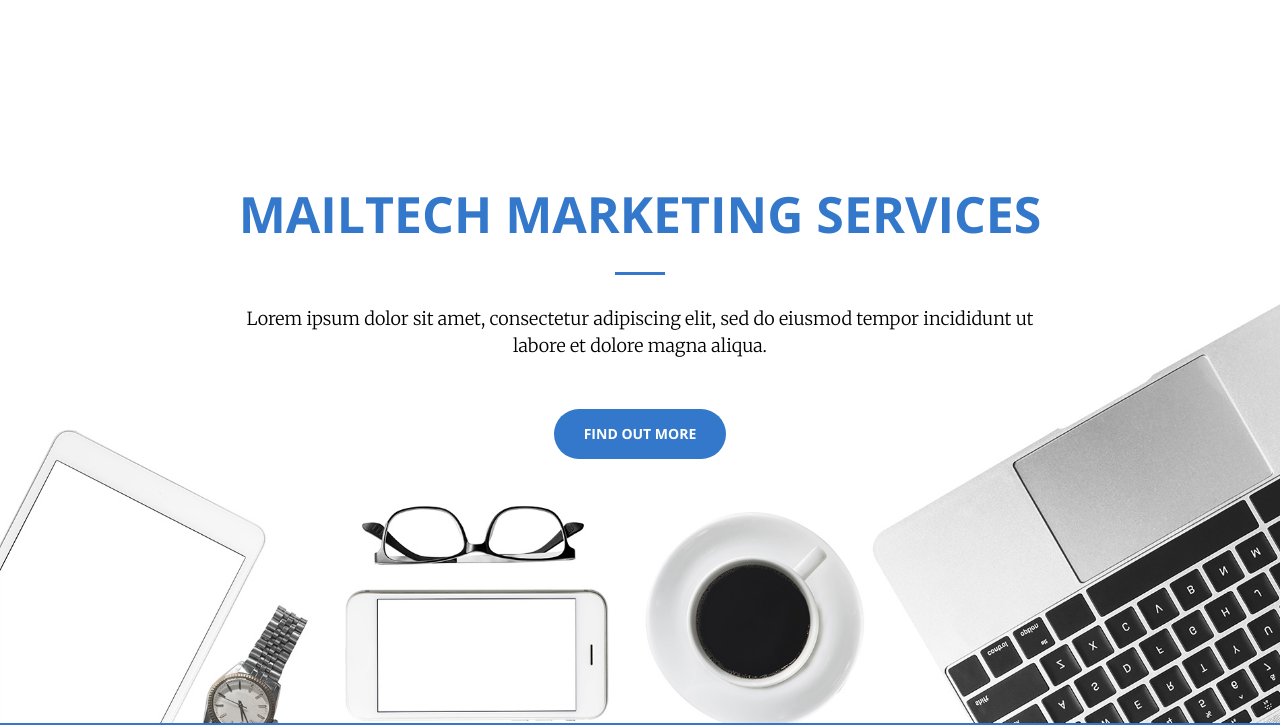
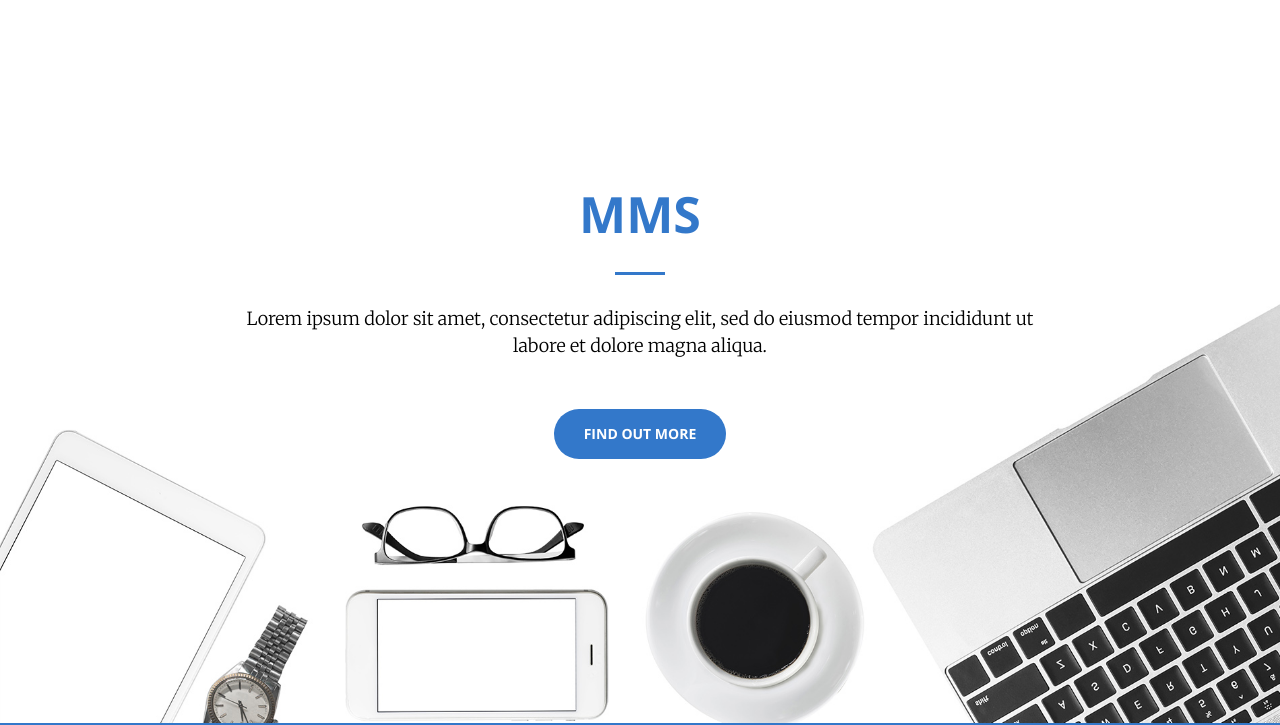
Before and after one commit to belenbenedicb/MMS, a website: page index.html in a window 1280 px wide. Shown: the part 77-802 px from the top of the page. Drawn offline with nearby package versions, Linux system fonts and the light colour scheme.

Commit message:
Update index.html

```diff
--- a/index.html
+++ b/index.html
@@ -71,7 +71,7 @@
     <header>
         <div class="header-content">
             <div class="header-content-inner">
-                <h1 id="homeHeading">Mailtech Marketing Services</h1>
+                <h1 id="homeHeading">MMS</h1>
                 <hr>
                 <p>Lorem ipsum dolor sit amet, consectetur adipiscing elit, sed do eiusmod tempor incididunt ut labore et dolore magna aliqua.</p>
                 <a href="#about" class="btn btn-primary btn-xl page-scroll">Find Out More</a>
```
